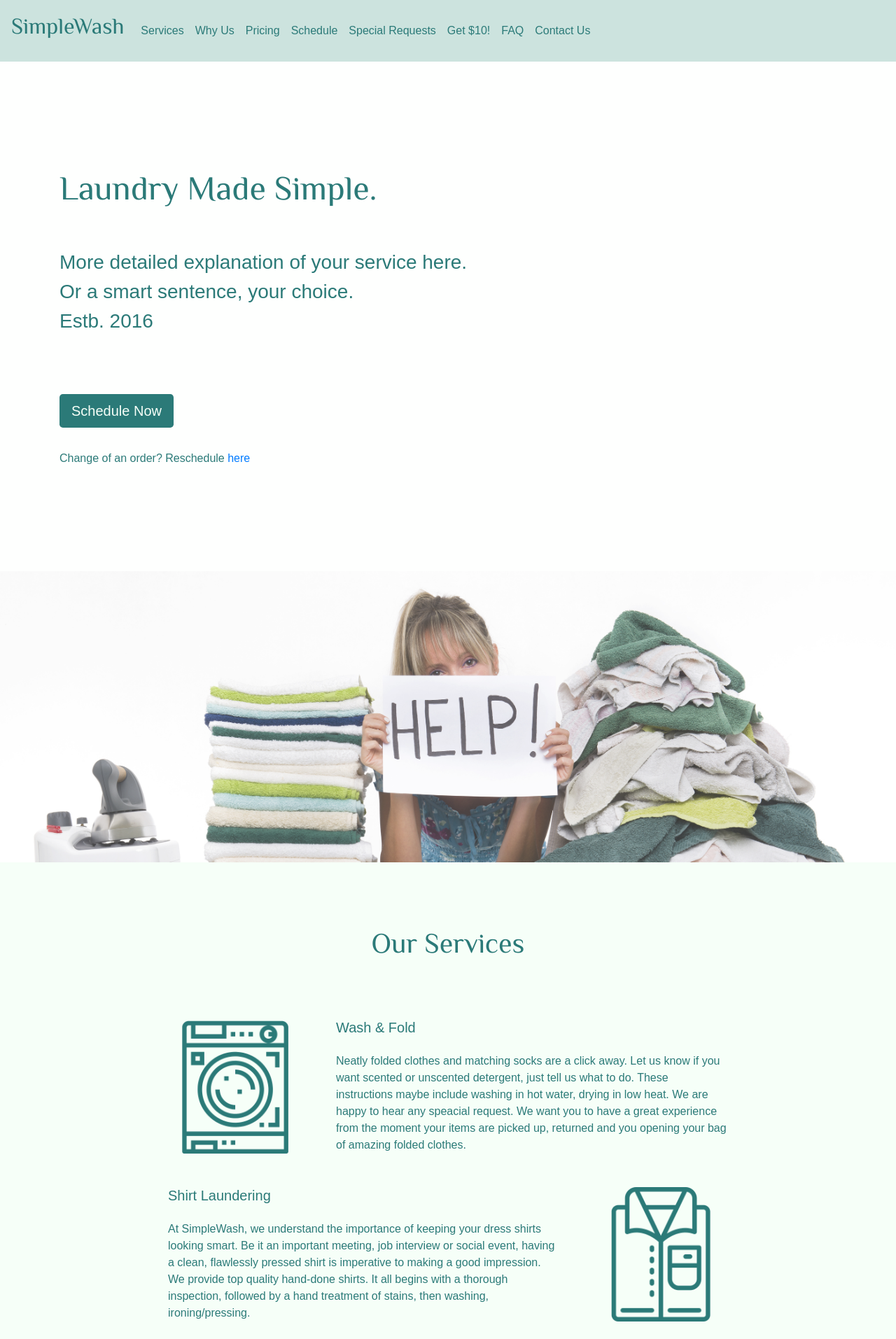
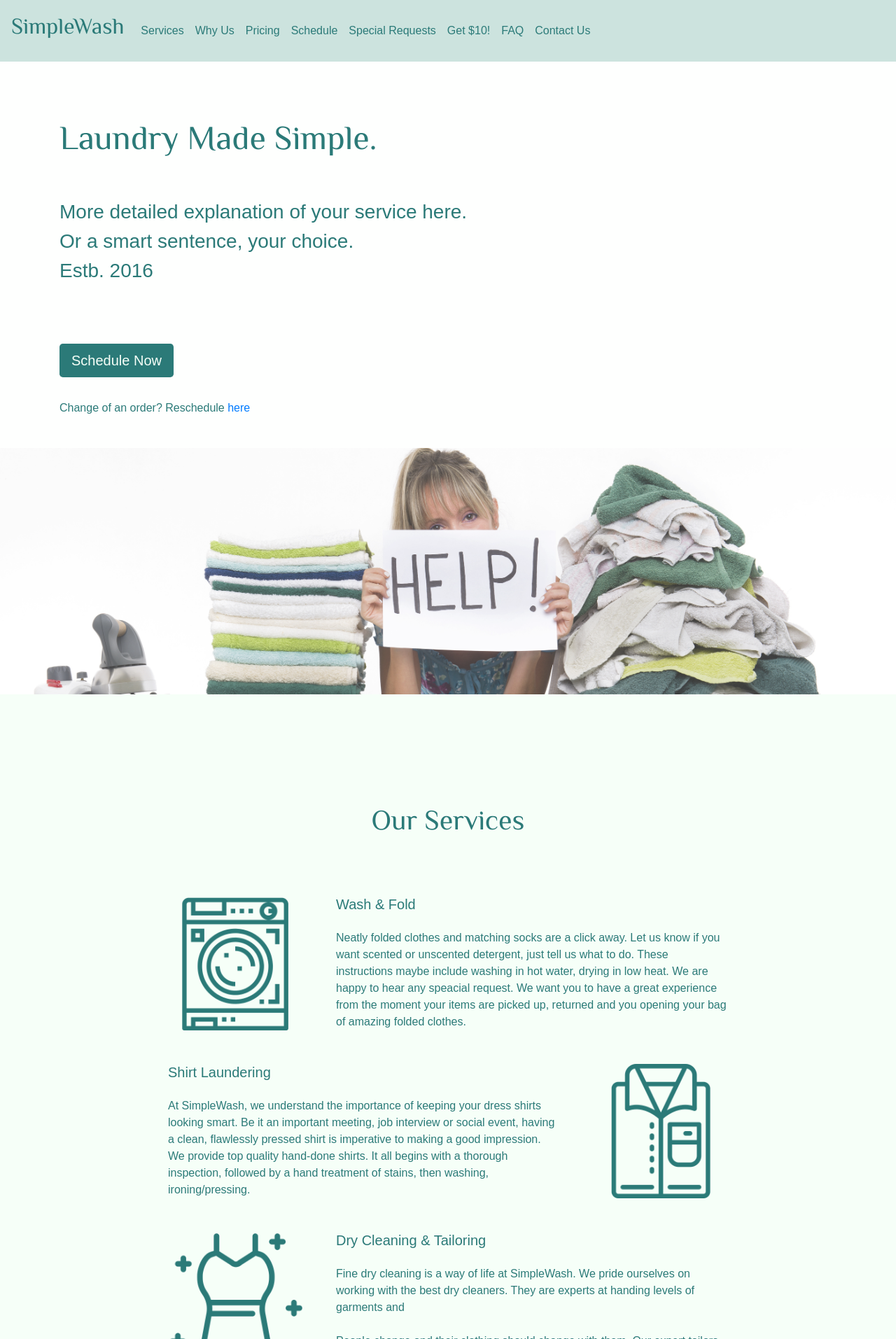
Before and after one commit to emmiehe/responsive-redesign-case, a PHP site: page / in a window 1280 px wide. Shown: the top 1913 px of the page at 70% size. Run offline with PHP 8.4, Linux system fonts and the light colour scheme; some web fonts are replaced.

```diff
--- a/home.html
+++ b/home.html
@@ -21,11 +21,11 @@
 	  <ul class="nav navbar-nav">
 	    <li class="nav-item d-none d-md-block"><a href="#services" style="color: var(--txt-color-primary);" class="nav-link">Services</a></li>
 	    <li class="nav-item d-none d-lg-block"><a href="#why-us" style="color: var(--txt-color-primary);" class="nav-link">Why Us</a></li>
-	    <li class="nav-item"><a style="color: var(--txt-color-primary);" class="nav-link">Pricing</a></li>
-	    <li class="nav-item d-none d-lg-block"><a href="#intro" style="color: var(--txt-color-primary);" class="nav-link">Schedule</a></li>
+	    <li class="nav-item"><a href="#" style="color: var(--txt-color-primary);" class="nav-link">Pricing</a></li>
+	    <li class="nav-item d-none d-lg-block"><a href="#" style="color: var(--txt-color-primary);" class="nav-link">Schedule</a></li>
 	    <li class="nav-item d-none d-md-block"><a href="#special-requests" style="color: var(--txt-color-primary);" class="nav-link">Special Requests</a></li>
-	    <li class="nav-item d-none d-md-block"><a href="#share-get" style="color: var(--txt-color-primary);" class="nav-link">Get $10!</a></li>
-	    <li class="nav-item d-none d-md-block"><a style="color: var(--txt-color-primary);" class="nav-link">FAQ</a></li>
+	    <li class="nav-item d-none d-md-block"><a href="#share-give" style="color: var(--txt-color-primary);" class="nav-link">Get $10!</a></li>
+	    <li class="nav-item d-none d-md-block"><a href="#" style="color: var(--txt-color-primary);" class="nav-link">FAQ</a></li>
 	    <li class="nav-item"><a href="#contact-us" style="color: var(--txt-color-primary);" class="nav-link">Contact Us</a></li>
 	  </ul>
 	</div>
@@ -34,7 +34,7 @@
 
     <!-- Main function should be presented in this seciton -->
     <div id="intro">
-    <div class="container d-flex flex-column justify-content-center" style="height: 45rem;">
+    <div class="container d-flex flex-column justify-content-center" style="height: 28rem;">
       <h1 style="font-size: 48px; font-weight: 500;">Laundry Made Simple.</h1>
       <div>
         <h3>More detailed explanation of your service here.</h3>
--- a/index.css
+++ b/index.css
@@ -30,10 +30,11 @@
 
 :root {
     --bg-color: #f6fff8;
+    --bg-color-secondary: #fefffe;
     --bg-color-nav: #cce3de;
     --txt-color-primary: #2B7A78; /* #6b9080; */
-    --padding-top: 6rem;
-    --padding-bottom: 6rem;
+    --padding-top: 10rem;
+    --padding-bottom: 2rem;
 }
 
 body {
@@ -49,14 +50,20 @@ body {
 
 #intro {
     padding-top: var(--padding-top);
-    background-color: #fefffe;
+    background-color: var(--bg-color-secondary);
     color: var(--txt-color-primary);
-    /* padding-bottom: var(--padding-bottom);  */
+    padding-bottom: var(--padding-bottom);
 }
 
-#services, #why-us, #special-requests, #share-give, #contact-us, #fake-map {
+#services, #why-us, #special-requests, #share-give {
     padding-top: var(--padding-top);
     background-color: var(--bg-color);
+    padding-bottom: var(--padding-bottom);
+}
+
+#contact-us, #fake-map {
+    padding-top: 6rem;
+    background-color: var(--bg-color-secondary);
     padding-bottom: var(--padding-bottom);
 }
 
```
